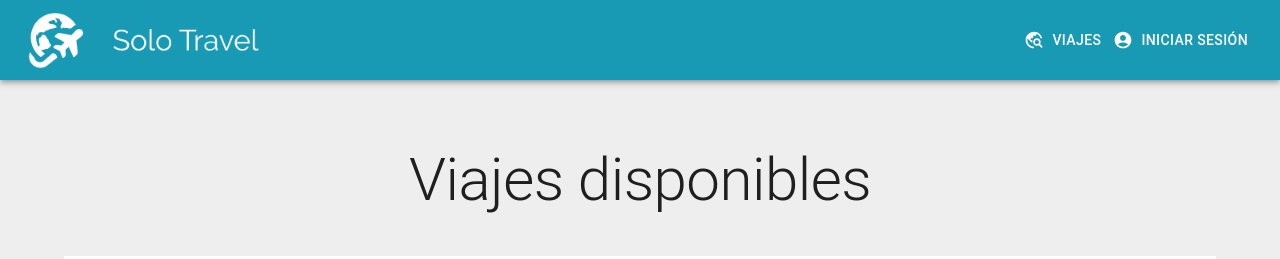
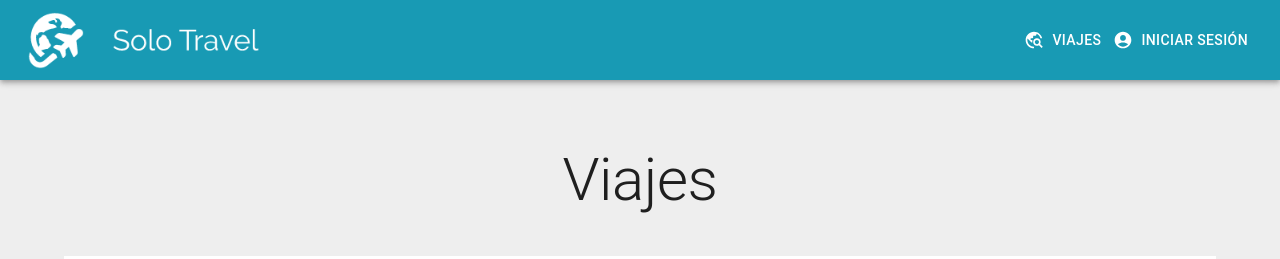
Before and after one commit to nicoruiz/SoloTravel-WebApp, a React (Create React App) app: page / in a window 1280 px wide. Shown: the top 259 px of the page. Built offline with nearby package versions, Linux system fonts and the light colour scheme; no server answers.

Commit message:
Checkpoint enhancements

```diff
--- a/src/components/TripCard.js
+++ b/src/components/TripCard.js
@@ -48,7 +48,7 @@ function TripCard(props) {
           height: "100%",
           display: "flex",
           flexDirection: "column",
-          opacity: props.availableSlots > 0 ? 1 : 0.2,
+          opacity: props.availableSlots > 0 ? 1 : 0.4,
         }}
       >
         <CardActionArea onClick={handleTripDetails}>
--- a/src/pages/AllTrips.js
+++ b/src/pages/AllTrips.js
@@ -65,7 +65,7 @@ function AllTrips() {
             color="text.primary"
             className="page-title"
           >
-            Viajes disponibles
+            Viajes
           </Typography>
         </Container>
       </Box>
```
